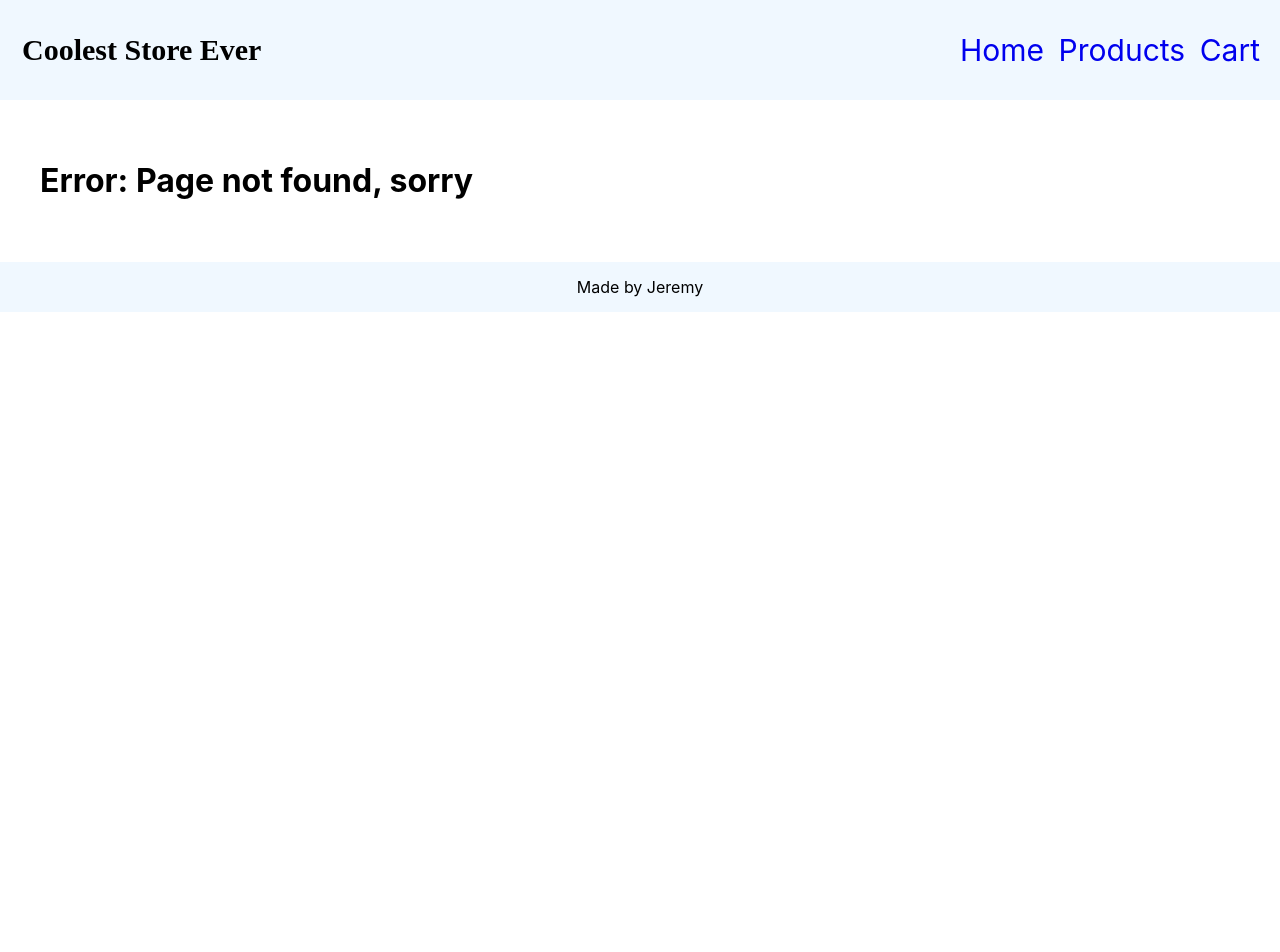
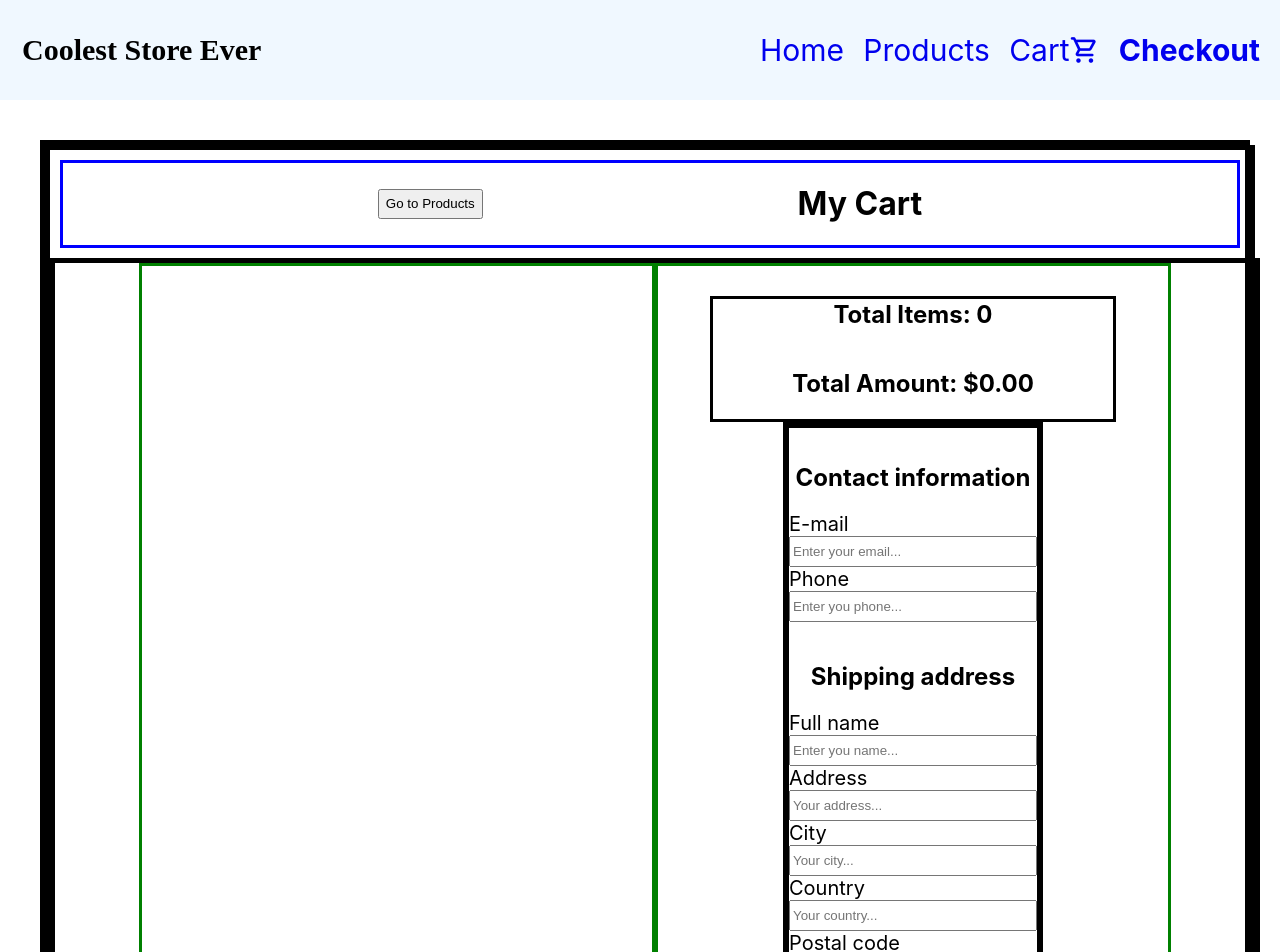
Before and after one commit to OceanSkys/react-final-project, a React (Create React App) app in the folder ecommercefinal/: page /Checkout in a window 1280 px wide. Before the commit this address had no page. Shown: the top 952 px of the page. Before the commit the page ends 800 px from the top, so only its background shows below. Built offline with nearby package versions, Linux system fonts and the light colour scheme.

Commit message:
Updated styling of checkout/cart components. Still have a lot more styling to do

```diff
--- a/ecommercefinal/public/index.html
+++ b/ecommercefinal/public/index.html
@@ -15,6 +15,8 @@
       user's mobile device or desktop. See https://developers.google.com/web/fundamentals/web-app-manifest/
     -->
     <link rel="manifest" href="%PUBLIC_URL%/manifest.json" />
+    <!-- Google Font Icons -->
+    <link rel="stylesheet" href="https://fonts.googleapis.com/css2?family=Material+Symbols+Rounded:opsz,wght,FILL,GRAD@20..48,100..700,0..1,-50..200" />
     <!--
       Notice the use of %PUBLIC_URL% in the tags above.
       It will be replaced with the URL of the `public` folder during the build.
--- a/ecommercefinal/src/App.css
+++ b/ecommercefinal/src/App.css
@@ -36,19 +36,33 @@
     transform: rotate(360deg);
   }
 }
+.body {
+  min-height: 100vh;
+  display: flex;
+  flex-direction: column;
+}
 .Copyright {
   /* display: flex;
   justify-content: center;
   align-content: center; */
   background-color: aliceblue;
-  position: relative;
+  /* position: relative;
   left: 0;
-  bottom: 0;
+  bottom: 0; */
   height: 50px;
   width: 100%;
   display: flex;
   justify-content: center;
   align-items: center;
+  margin-top: auto;
+}
+.checkout-form {
+  display: flex;
+  flex-direction: column;
+  justify-content: center;
+  align-items: center;
+  border: solid;
+  height: 600px;
 }
 .mover {
   background-color:blue;
@@ -72,7 +86,7 @@
   background-color: aliceblue;
 }
 .Navs {
-  width: 300px;
+  width: 500px;
   height: 100px;
   display: flex;
   justify-content: space-between;
@@ -105,11 +119,89 @@
   contain: fit-content;
   overflow: hidden;
 }
+.Product-Selection2 {
+  display: flex;
+  flex-wrap: wrap;
+  flex-direction: row;
+  justify-content: center;
+  align-items: center;
+  border: solid;
+  border-color: green;
+  width: 450px;
+  height: 700px;
+  /* contain: fit-content; */
+  /* object-fit: contain; */
+  overflow: auto;
+  padding: 30px;
+}
+.Product-Selection3 {
+  display: flex;
+  flex-wrap: wrap;
+  flex-direction: row;
+  justify-content: center;
+  align-items: center;
+  border: solid;
+  border-color: green;
+  width: 450px;
+  height: 700px;
+  overflow: auto;
+  padding: 30px;
+}
+.Product-Selection4 {
+  display: flex;
+  flex-wrap: wrap;
+  flex-direction: row;
+  justify-content: center;
+  align-items: center;
+  border: solid;
+  border-color: green;
+  width: 450px;
+  height: 700px;
+  padding: 30px;
+}
+body{
+  margin: 0;
+  padding: 0;
+  box-sizing: border-box;
+}
+/* #containerr {
+  display: grid;
+  align-items: stretch;
+  grid-template-columns: repeat(12, minmax(300px, 1fr));
+  grid-column-gap: 30px;
+  grid-row-gap: 20px;
+}
+
+.items {
+  height: 210px;
+  background-color: blue;
+  animation: moving 10s infinite linear;
+}
+
+@keyframes moving {
+  0% {
+    transform: translate(2400px, 0)
+  }
+  50% {
+    transform: translate(-450px, 0)
+  }
+  100% {
+    transform: translate(-900px, 0)
+  }
+} */
+
+.containerr {
+  overflow: hidden;
+}
+
+
+
 .Product-Image-Div {
   display: flex;
   justify-content: center;
   width: 100%;
-  height: 400px;
+  height: 380px;
+  object-fit: contain;
   /* border: solid; */
 }
 .Product-Image {
@@ -135,6 +227,7 @@
   flex-direction: column;
   justify-content: center;
   align-items: center;
+  margin-top: 20px;
 }
 .Product-Description {
   display: flex;
@@ -142,6 +235,7 @@
   height: 80%;
   font-size: 1.5vh;
   text-align: center;
+
 }
 .Product-Title {
   display: flex;
@@ -162,11 +256,30 @@
   width: 100%;
   height: auto;
   border: solid 5px black;
+
+}
+.Product-Row2 {
+  display: flex;
+  justify-content: center;
+  align-items: center;
+  flex-direction: row;
+  flex-wrap: wrap;
+  width: 100%;
+  height: auto;
+  border: solid 5px black;
+  contain: fit-content;
+
 }
 .Product-Container {
   width: 100%;
   height: auto;
   border: solid 5px black;
+}
+.Product-Container2 {
+  width: 100%;
+  height: auto;
+  border: solid 5px black;
+  contain: fit-content;
 }
 .FrontPage-Container {
   display: flex;
@@ -184,3 +297,27 @@
   justify-items: center;
   align-self: center;
 }
+/* google font icons */
+.material-symbols-rounded {
+  /* border: solid; */
+  /* margin-left: -30px; */
+  font-size: 30px;
+  font-variation-settings:
+  'FILL' 0,
+  'wght' 700,
+  'GRAD' 0,
+  'opsz' 48
+}
+.Cart-Row {
+  display: flex;
+  flex-direction: row;
+  align-items: center;
+}
+
+input {
+  height: 25px;
+  width: 240px
+}
+label {
+  font-size: 20px;
+}
--- a/ecommercefinal/src/App.js
+++ b/ecommercefinal/src/App.js
@@ -7,6 +7,7 @@ import ProductDetails from './components/ProductDetails';
 import Products from './components/Products';
 import NotFound from './components/NotFound';
 import Cart from './components/Cart';
+import Checkout from './components/Checkout';
 
 function App() {
   return (
@@ -18,6 +19,7 @@ function App() {
             <Route path='/ProductDetails/:id' element={<ProductDetails/>}/>
             <Route path='/Products' element={<Products/>} />
             <Route path='/Cart' element={<Cart/>} />
+            <Route path='/Checkout' element={<Checkout/>} />
             <Route path='*' element={<NotFound/>} />
           </Route>
         </Routes>
--- a/ecommercefinal/src/components/Cart.js
+++ b/ecommercefinal/src/components/Cart.js
@@ -1,18 +1,32 @@
 import { useContext } from 'react';
 import { CartContext } from '../contexts/CartContext';
+import { NavLink, useNavigate} from "react-router-dom";
 
 export default function Cart() {
     const { cart } = useContext(CartContext);
+    let navigate = useNavigate();
     console.log(cart)
 
     var deduped = Array.from(new Set(cart));
     console.log('this is cart', cart)
     console.log('this is deduped', deduped)
 
+    let itemQuant = 0;
+    console.log('this is itemquant', itemQuant)
+
     let subTotal = 0;
+    let totalQuantity = 0;
+    let names = '';
+    let itemNames = '';
 
     for (let i = 0; i < cart.length; i++) {
       subTotal += cart[i].price*cart[i].quantity;
+      totalQuantity += cart[i].quantity
+      names += cart[i].title
+    }
+    for (let i = 0; i < deduped.length; i++) {
+      itemQuant += deduped[i].quantity
+      itemNames += deduped[i].title
     }
 
     if (cart === cart && cart > 1) {
@@ -22,30 +36,29 @@ export default function Cart() {
 
     return (
 
-      <div className="Product-Container" style={{display: 'flex', flexDirection:'column'}}>
-        <div className="Product-Row" style={{display: 'flex', flexDirection:'column'}}>
-          <h1 className="">My Cart</h1>
-             {deduped.map(( item, index) => (
-            <div key={index} className="Product-Selection">
-              <div className='Product-Image-Div'>
-                <img src={item.image} className="Image" width='300' height='400' />
-              </div>
-              <div className='Product-Desc-Title'>
-                <div>
-                  <h1>{item.title}:</h1>
-                  <h3>Quantity: {item.quantity}</h3>
+      <div className="Product-Container2">
+        <h1 className="">My Cart</h1>
+        <div className="Product-Row2">
+            <div className='Product-Selection2'>
+              {deduped.map(( item, index) => (
+              <div key={index} className="">
+                <div className='Product-Image-Div' style={{containFit: 'content'}}>
+                  <img src={item.image} className="Image" style={{width: '100%', height: '100%', objectFit: 'contain', border: 'solid'}} />
                 </div>
-                <div>
-                  <div className='row'>
-                    <h1>Total: ${item.quantity * item.price}</h1>
-                  </div>
+                <div className='Product-Desc-Title'>
+                    <h3>{item.title}:</h3>
+                    <h3>Quantity: {item.quantity}</h3>
+                    <h1>Total: ${(item.quantity * item.price).toFixed(2)}</h1>
                 </div>
               </div>
-            </div>
-            ))}
-            <div className='row'>
+              ))}
+              {/* <h3>Quantity: {itemNames}, {quant}: {totalQuantity}</h3> */}
               <h1>Total Amount: ${subTotal.toFixed(2)}</h1>
             </div>
+          </div>
+          <div className='Product-Selection2'>
+            <button onClick={() => navigate(`/products`)}>Go to Products</button>
+            <button onClick={() => navigate(`/Checkout`)}>Checkout</button>
           </div>
       </div>
       );
--- a/ecommercefinal/src/components/Checkout.js
+++ b/ecommercefinal/src/components/Checkout.js
@@ -0,0 +1,140 @@
+import { useState, useEffect, useContext } from "react";
+import { useNavigate } from 'react-router-dom'
+import { CartContext } from '../contexts/CartContext';
+
+export default function Checkout() {
+    const { cart, setCart } = useContext(CartContext);
+    let navigate = useNavigate();
+    console.log(cart)
+
+    var deduped = Array.from(new Set(cart));
+    console.log('this is cart', cart)
+    console.log('this is deduped', deduped)
+
+    let itemQuant = 0;
+    console.log('this is itemquant', itemQuant)
+
+    let subTotal = 0;
+    let totalQuantity = 0;
+    let names = '';
+    let itemNames = '';
+    let priced = 0;
+
+    for (let i = 0; i < cart.length; i++) {
+      subTotal += cart[i].price*cart[i].quantity;
+      totalQuantity += cart[i].quantity
+      names += cart[i].title
+    }
+    for (let i = 0; i < deduped.length; i++) {
+      itemQuant += deduped[i].quantity
+      itemNames += deduped[i].title
+      priced += deduped[i].price
+    }
+
+  return (
+    <div className="Product-Container">
+      <div className="Product-Container2">
+        <div style={{border: 'solid', borderColor: 'blue', display: 'flex', justifyContent: 'space-evenly', alignItems: 'center', margin: '10px'}}>
+          <button style={{height: '30px'}} onClick={() => navigate(`/products`)}>Go to Products</button>
+          <h1 className="">My Cart</h1>
+        </div>
+        <div className="Product-Row2" style={{display: 'flex', flexDirection:'row'}}>
+
+          <div className='Product-Selection2'>
+            {deduped.map(( item, index) => (
+            <div key={index} className="">
+              <div className='Product-Image-Div' style={{fitObject: 'contain'}}>
+                <img src={item.image} className="Image"  width='300' height='400' />
+              </div>
+              <div className='Product-Desc-Title'>
+                <h2>{item.title}:</h2>
+                <h2>Quantity: {  item.title === item.title && item.quantity}</h2>
+                <h2>${priced.toFixed(2)}</h2>
+              </div>
+            </div>
+            ))}
+          </div>
+          <div className="Product-Selection3">
+            <div style={{border: 'solid', width: '400px', height: '100px', display: 'flex', flexDirection: 'column', justifyContent: 'center', alignItems: 'center', paddingBottom: '20px'}}>
+              <h2>Total Items: {totalQuantity}</h2>
+              <h2>Total Amount: ${subTotal.toFixed(2)}</h2>
+            </div>
+            <section className="checkout-form">
+              <form className='checkout-form' action="#!" method="get">
+                <h2>Contact information</h2>
+                <div className="form-control">
+                  <label for="checkout-email">E-mail</label>
+                  <div>
+                    <span className="fa fa-envelope"></span>
+                    <input type="email" id="checkout-email" name="checkout-email" placeholder="Enter your email..."/>
+                  </div>
+                </div>
+                <div className="form-control">
+                  <label for="checkout-phone">Phone</label>
+                  <div>
+                    <span className="fa fa-phone"></span>
+                    <input type="tel" name="checkout-phone" id="checkout-phone" placeholder="Enter you phone..."/>
+                  </div>
+                </div>
+                <br/>
+                <h2>Shipping address</h2>
+                <div className="form-control">
+                  <label for="checkout-name">Full name</label>
+                  <div>
+                    <span className="fa fa-user-circle"></span>
+                    <input type="text" id="checkout-name" name="checkout-name" placeholder="Enter you name..."/>
+                  </div>
+                </div>
+                <div className="form-control">
+                  <label for="checkout-address">Address</label>
+                  <div>
+                    <span className="fa fa-home"></span>
+                    <input type="text" name="checkout-address" id="checkout-address" placeholder="Your address..."/>
+                  </div>
+                </div>
+                <div className="form-control">
+                  <label for="checkout-city">City</label>
+                  <div>
+                    <span className="fa fa-building"></span>
+                    <input type="text" name="checkout-city" id="checkout-city" placeholder="Your city..."/>
+                  </div>
+                </div>
+                <div className="form-group">
+                  <div className="form-control">
+                    <label for="checkout-country">Country</label>
+                    <div>
+                      <span className="fa fa-globe"></span>
+                      <input type="text" name="checkout-country" id="checkout-country" placeholder="Your country..." list="country-list"/>
+                      <datalist id="country-list">
+                        <option value="India"></option>
+                        <option value="USA"></option>
+                        <option value="Russia"></option>
+                        <option value="Japan"></option>
+                        <option value="Egypt"></option>
+                      </datalist>
+                    </div>
+                  </div>
+                  <div className="form-control">
+                    <label for="checkout-postal">Postal code</label>
+                    <div>
+                      <span className="fa fa-archive"></span>
+                      <input type="numeric" name="checkout-postal" id="checkout-postal" placeholder="Your postal code..."/>
+                    </div>
+                  </div>
+                </div>
+                {/* <div className="form-control checkbox-control">
+                  <input type="checkbox" name="checkout-checkbox" id="checkout-checkbox"/>
+                  <h2 for="checkout-checkbox">Save this information for next time</h2>
+                </div> */}
+                <button style ={{width: '100px'}} onClick={() => {navigate(`/products`); setCart([])}}>Buy</button>
+                <div className="form-control-btn">
+                </div>
+              </form>
+            </section>
+            {/* <button style ={{width: '100px'}} onClick={() => {navigate(`/products`); setCart([])}}>Buy</button> */}
+          </div>
+        </div>
+      </div>
+    </div>
+    );
+  }
--- a/ecommercefinal/src/components/HeaderFooter.js
+++ b/ecommercefinal/src/components/HeaderFooter.js
@@ -1,7 +1,10 @@
 
 import { Outlet, NavLink } from 'react-router-dom'
+import { useNavigate } from "react-router-dom";
 
   export default function HeaderFooter() {
+
+    let navigate = useNavigate();
 
     function styleByActiveStatus(isActive) {
       return isActive
@@ -10,14 +13,19 @@ import { Outlet, NavLink } from 'react-router-dom'
     }
 
     return (
-      <div>
+      <div className='body'>
         <div className="HeaderFooterDiv">
-          <div className="Logo">Coolest Store Ever</div>
+          <div className="Logo" onClick={() => navigate(`/`)}>Coolest Store Ever</div>
             <div className="Navs">
               {/* Nav Links that take you to different page */}
               <NavLink to='/' style={({ isActive }) => styleByActiveStatus(isActive)}>Home</NavLink>
+              {/* <NavLink to='/Profile' style={({ isActive }) => styleByActiveStatus(isActive)}>Profile</NavLink> */}
               <NavLink to='/Products' style={({ isActive }) => styleByActiveStatus(isActive)}>Products</NavLink>
-              <NavLink to='/Cart' style={({ isActive }) => styleByActiveStatus(isActive)}>Cart</NavLink>
+              <NavLink className='Cart-Row' to='/Cart' style={({ isActive }) => styleByActiveStatus(isActive)}>
+              <p>Cart</p>
+              <p className='material-symbols-rounded'>shopping_cart</p>
+              </NavLink>
+              <NavLink to='/Checkout' style={({ isActive }) => styleByActiveStatus(isActive)}>Checkout</NavLink>
             </div>
         </div>
           <div style={{ padding: 40 }}>
--- a/ecommercefinal/src/components/Home.js
+++ b/ecommercefinal/src/components/Home.js
@@ -39,6 +39,9 @@ export default function ProductsPicker() {
 //   }
 
 
+
+
+
   // useEffect(() => {
   //   console.log(products);
   // }, [products]);
@@ -47,7 +50,6 @@ export default function ProductsPicker() {
     <div className="FrontPage-Container">
       <h1 className="Store-Name">Jeremy's Store</h1>
       {/* <div className="Product-Row"> */}
-
         <NavLink to="/products" type="submit">Let's Shop!</NavLink>
       {/* </div> */}
     </div>
--- a/ecommercefinal/src/components/ProductDetails.js
+++ b/ecommercefinal/src/components/ProductDetails.js
@@ -1,5 +1,4 @@
 import { useState, useEffect, useContext } from "react";
-import { NavLink } from "react-router-dom";
 import { useParams, useNavigate } from "react-router-dom";
 import { QuantityPicker } from 'react-qty-picker';
 import { CartContext } from "../contexts/CartContext";
@@ -36,9 +35,8 @@ export default function ProductsPicker() {
 
   return (
     <div className="container">
-      <div style={{border: 'solid', display: 'flex', flexDirection: 'column', justifyContent: 'center', alignItems: 'center'}} className="row">
-        <h1 className="Store" style={{display: 'flex', justifyContent: 'center', alignItems: 'center'}}>{details?.title} Details</h1>
-          <div className='Product-Selection'>
+      <div style={{border: 'solid', display: 'flex', flexDirection: 'row', justifyContent: 'center', alignItems: 'center'}}>
+          <div style={{marginRight: '50px'}}className='Product-Selection'>
             <div className="Product-Image-Div">
               <img src={details?.image} className='Image' alt="Item" width="300" height="400"/>
             </div>
@@ -46,14 +44,19 @@ export default function ProductsPicker() {
             <div style={{width: '100%', height: '50%'}}>
                 <h1 className='Product-Title'>{details?.title}</h1>
               </div>
-              <div style={{width: '100%', height: '50%', border: 'solid', marginBottom: '10px'}}>
+              <div style={{width: '100%', height: '50%', marginBottom: '10px'}}>
                 <p className='Product-Description'>{details?.description}</p>
               </div>
             </div>
           </div>
-          <QuantityPicker min={1} max={10} value={0} onChange={getPickerValue} smooth/>
-          <button onClick={ () => setCart([...cart, details])}>Add to cart</button>
-          <button onClick={() => navigate(`/cart`)}>Go to Cart</button>
+          <div>
+            <QuantityPicker min={1} max={10} value={0} onChange={getPickerValue} smooth style={{paddingBottom: '30px'}}/>
+            <div>
+              <button onClick={ () => setCart([...cart, details])}>Add to cart</button>
+              <button onClick={() => navigate(`/cart`)}>Go to Cart</button>
+            </div>
+            <button onClick={() => navigate(`/products`)}>Go to Products</button>
+          </div>
         {/* <NavLink to="/productdetails" className="btn btn-primary col-md-2 fw-bold justify-content-end  mb-5" type="submit">Let's Shop!</NavLink> */}
       </div>
     </div>
```
Also changed, not shown: ecommercefinal/src/img/Picofme2.png (added), 1 other file (tests, documents, lock files or other folders).
